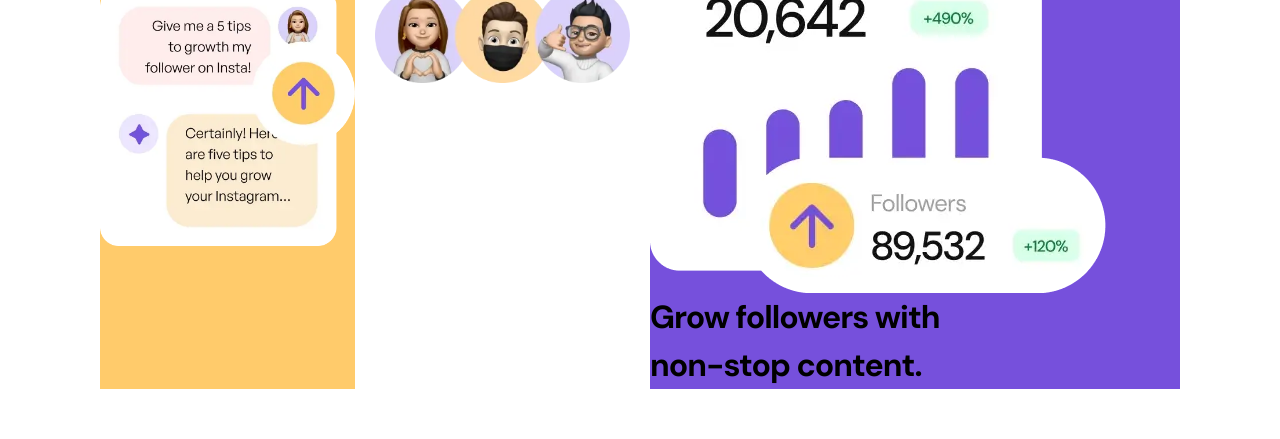
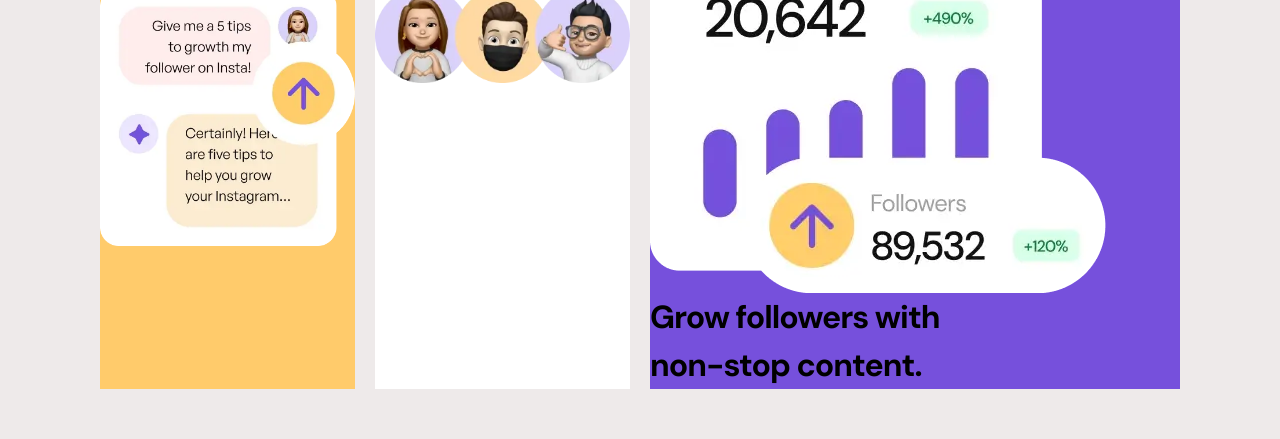
Before and after one commit to Aylaataydir/Bento_Grid_Main, a plain HTML site: page index.html in a window 1280 px wide. Shown: the part 719-1158 px from the top of the page. Drawn offline with Linux system fonts and the light colour scheme.

Commit message:
`Added background color and max-width to body and .main classes`

```diff
--- a/style.css
+++ b/style.css
@@ -59,7 +59,7 @@ h1, h2, h3, h4, h5, h6 {
 /*------------CSS RESET END------------------*/
 
 body{
-
+    background-color: rgb(238, 234, 234);
     min-height: 100vh;
     font-family: var(--ff-DMSans);
     font-size: 1rem;
@@ -67,6 +67,7 @@ body{
 }
 
 .main{
+
     max-width: 1440px;
     display: grid;
     grid-template-columns: repeat(4, 1fr);
```
